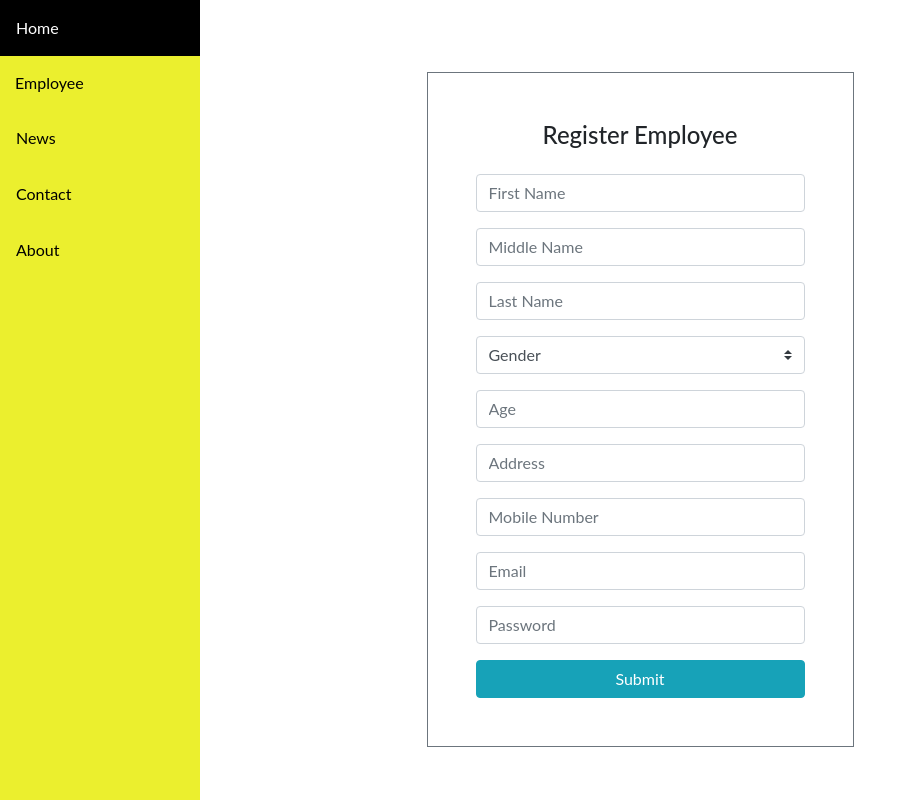
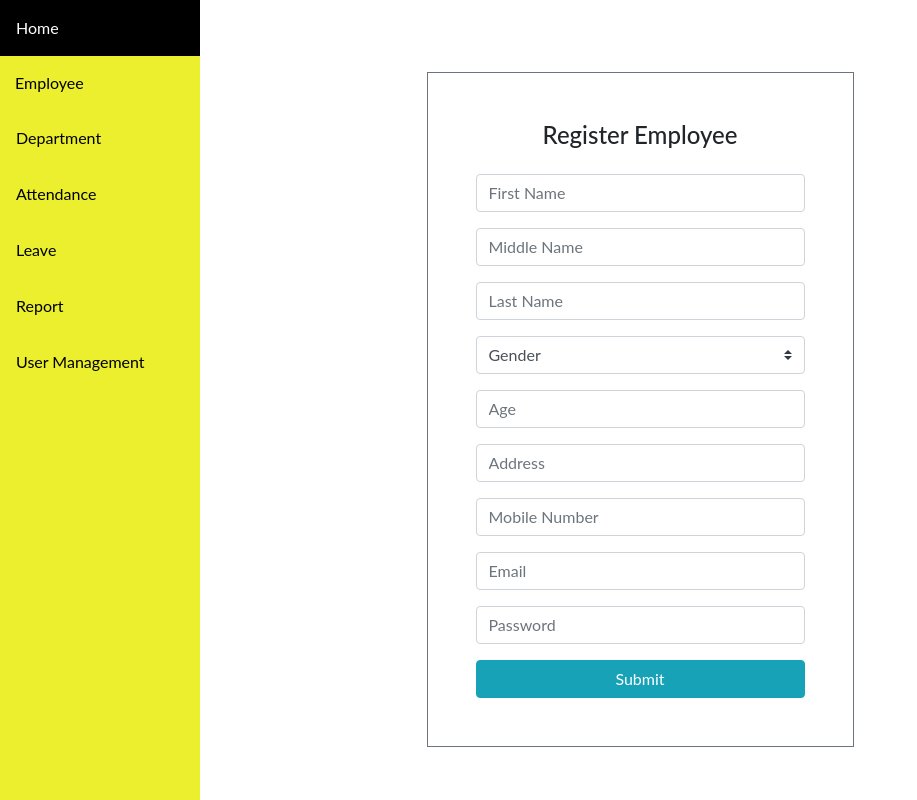
Before and after one commit to jayrahetracih/employee-monitoring-system, a PHP site: page /Public/View/Admin/register_employee.php in a window 1280 px wide. Shown: the whole page, without its empty margins (0-917 px from the left). Run offline with PHP 8.4, Linux system fonts and the light colour scheme; some libraries are stand-ins or nearby versions.

Commit message:
Initial dashboard minor changes

```diff
--- a/Public/View/Admin/register_employee.php
+++ b/Public/View/Admin/register_employee.php
@@ -44,9 +44,11 @@ extract($fields);
             <a href="#">Edit Employee</a>
             <a href="#">Past Employee</a>
         </div>
-        <a href="#news">News</a>
-        <a href="#contact">Contact</a>
-        <a href="#about">About</a>
+        <a href="#department">Department</a>
+        <a href="#attendance">Attendance</a>
+        <a href="#leave">Leave</a>
+        <a href="#attendance">Report</a>
+        <a href="#leave">User Management</a>
     </div>
 
     <div class ="container">
--- a/Public/layouts/header.php
+++ b/Public/layouts/header.php
@@ -7,7 +7,7 @@
     <link rel="stylesheet" href="https://stackpath.bootstrapcdn.com/bootstrap/4.3.1/css/bootstrap.min.css" integrity="sha384-ggOyR0iXCbMQv3Xipma34MD+dH/1fQ784/j6cY/iJTQUOhcWr7x9JvoRxT2MZw1T" crossorigin="anonymous">
     <link rel="stylesheet" type="text/css" href="assets/css/home.css">
     <link rel="stylesheet" href="../../../Public/resources/css/style.css">
-    <title>EmployeeMonitoringSystem</title>
+    <title>Employee Monitoring System</title>
   </head>
 
   <body>
```
